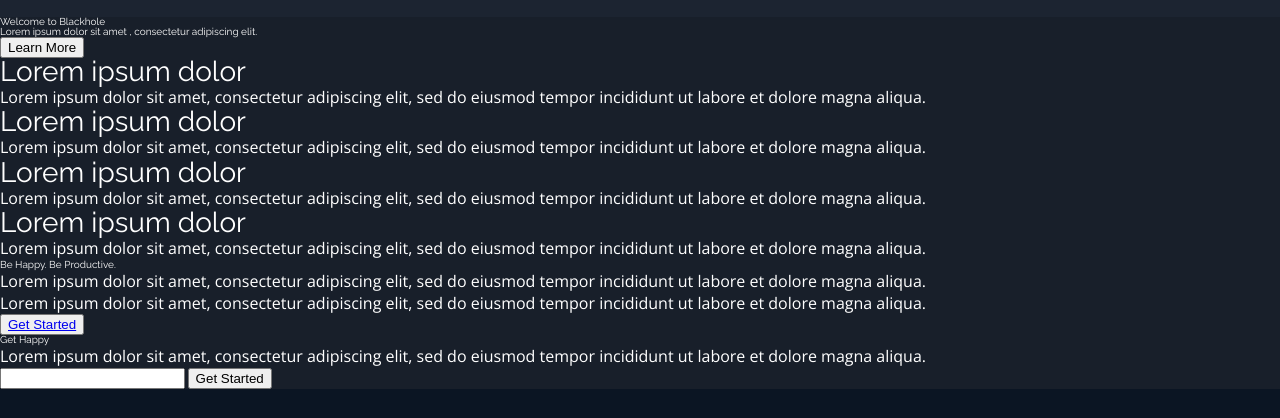
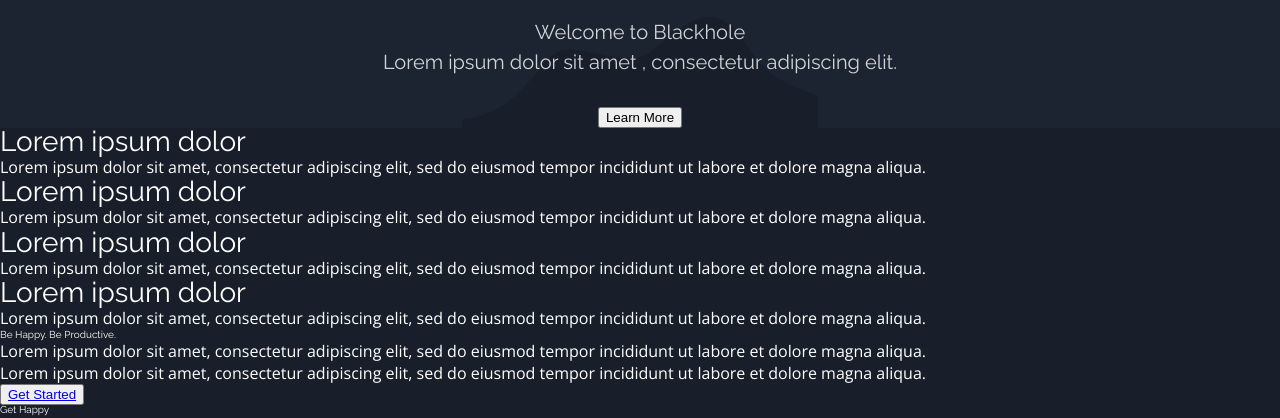
Before and after one commit to april-blackhole-lambda/marketing, a plain HTML site: page index.html in a window 1280 px wide. Shown: the part 73-491 px from the top of the page. Drawn offline with nearby package versions, Linux system fonts and the light colour scheme.

Commit message:
Add Hero styling
Adds styling and bg image to hero. Imports images.

```diff
--- a/css/index.css
+++ b/css/index.css
@@ -226,3 +226,30 @@ footer .footer-menu {
   padding: 0 0 1em 36em;
   font-size: 1em;
 }
+.hero-home {
+  background-color: #1c2431;
+  background-size: contain;
+  background-repeat: no-repeat;
+  background-image: url("../images/bg-curvy-desktop.svg");
+  background-position: bottom;
+}
+@media (max-width: 500px) {
+  .hero-home {
+    background-image: url("../images/bg-curvy-mobile.svg");
+  }
+}
+.hero-wrapper {
+  display: flex;
+  flex-direction: column;
+  align-items: center;
+  width: 100%;
+  max-width: 680px;
+  margin: auto;
+  text-align: center;
+}
+.hero-wrapper h1 {
+  line-height: 1.5em;
+  margin-bottom: 1.5em;
+  font-size: 2em;
+  opacity: 0.8;
+}
```
Also changed, not shown: images/bg-curvy-desktop.svg (added), images/bg-curvy-mobile.svg (added).
